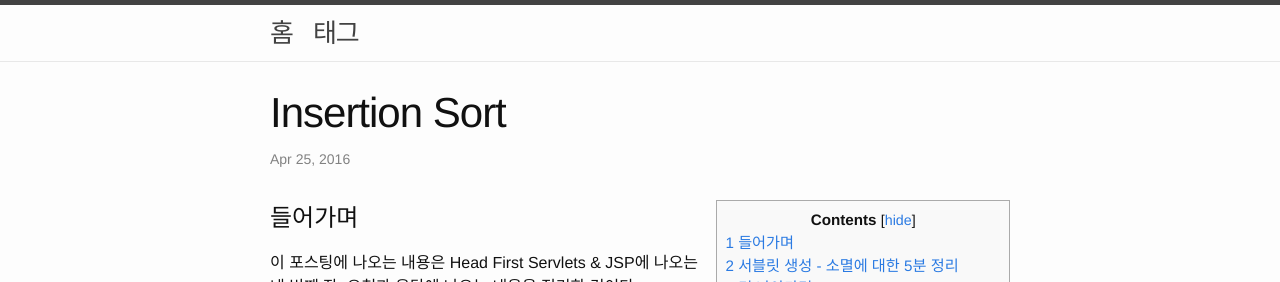
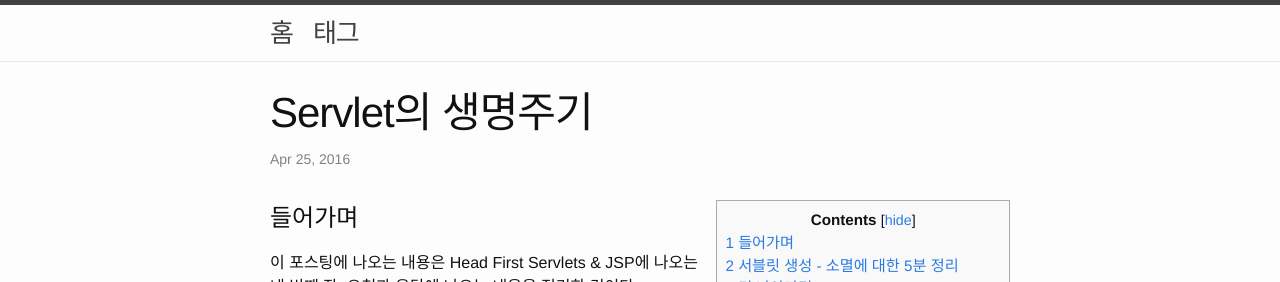
Before and after one commit to astrod/astrod.github.com, a Jekyll site: the page built from _posts/2016-04-25-Servlet의 생명주기.md, in a window 1280 px wide. Shown: the top 282 px of the page. Built offline with Jekyll 4.4.1, drawn with Linux system fonts in a browser that asks for light colours; comment, search, counter and statistics services are not loaded.

Commit message:
change post name

```diff
--- a/_posts/2016-04-25-Servlet의 생명주기.md
+++ b/_posts/2016-04-25-Servlet의 생명주기.md
@@ -1,5 +1,5 @@
 ---
-title: "Insertion Sort"
+title: "Servlet의 생명주기"
 tags:
 - servlet
 ---
```
